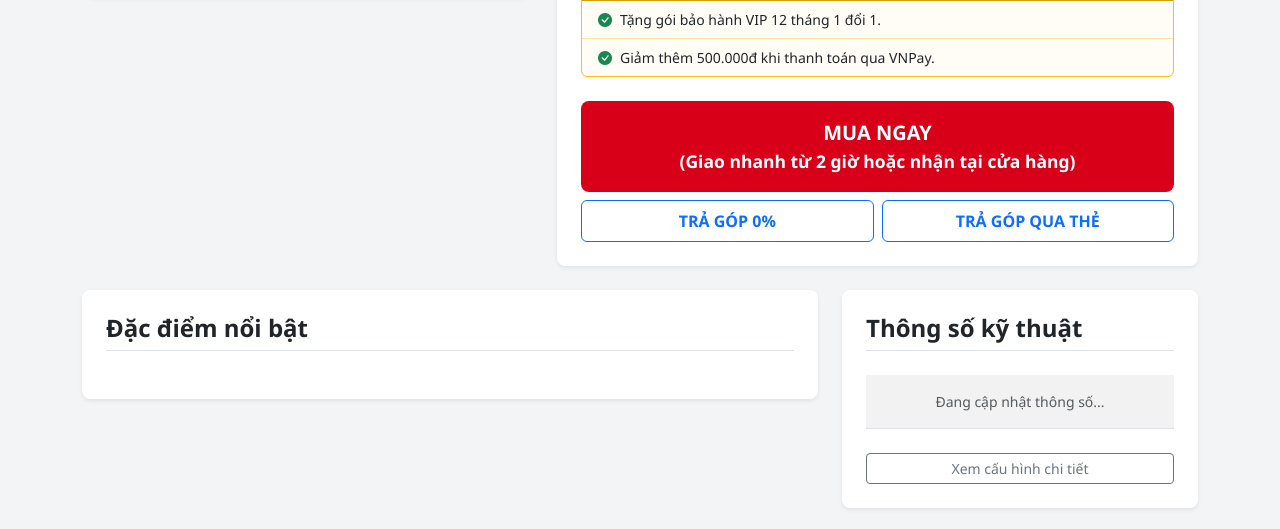
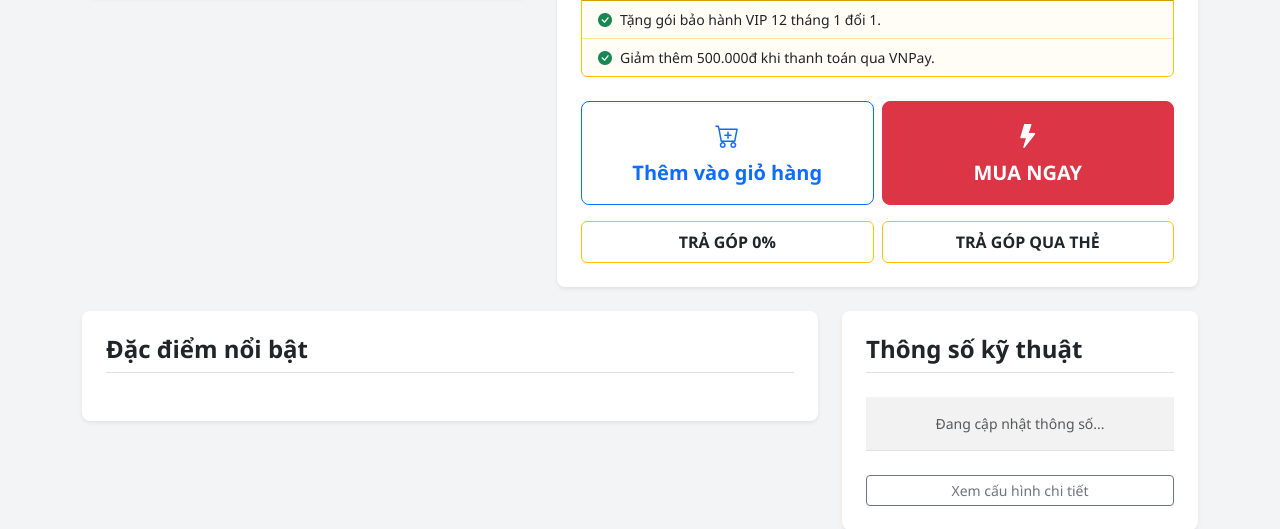
Before and after one commit to VietHoang-88/hhk_digital, a Django app: template shop/templates/shop/product_detail.html in a window 1280 px wide. Shown: the part 361-890 px from the top of the page. Run offline with Django 5.2, Linux system fonts and the light colour scheme; the template is opened without the code that fills it, so the values that code supplies are empty.

Commit message:
Split Buy button into Add to Cart and Buy Now (Direct Checkout)

```diff
--- a/shop/templates/shop/product_detail.html
+++ b/shop/templates/shop/product_detail.html
@@ -61,17 +61,28 @@
                 </ul>
             </div>
 
-            <div class="d-grid gap-2">
-                <a href="{% url 'shop:cart_add' product.id %}" class="btn btn-buy btn-lg py-3">
-                    <span class="fw-bold d-block">MUA NGAY</span>
-                    <small class="d-block">(Giao nhanh từ 2 giờ hoặc nhận tại cửa hàng)</small>
-                </a>
+            <div class="d-grid gap-3">
+                <div class="row g-2">
+                    <div class="col-md-6">
+                        <a href="{% url 'shop:cart_add' product.id %}" class="btn btn-outline-primary btn-lg w-100 py-3">
+                            <i class="bi bi-cart-plus fs-4 d-block mb-1"></i>
+                            <span class="fw-bold">Thêm vào giỏ hàng</span>
+                        </a>
+                    </div>
+                    <div class="col-md-6">
+                        <a href="{% url 'shop:cart_add' product.id %}?buy_now=1" class="btn btn-danger btn-lg w-100 py-3">
+                            <i class="bi bi-lightning-fill fs-4 d-block mb-1"></i>
+                            <span class="fw-bold">MUA NGAY</span>
+                        </a>
+                    </div>
+                </div>
+
                 <div class="row g-2">
                     <div class="col-6">
-                        <button class="btn btn-outline-primary w-100 py-2 fw-bold">TRẢ GÓP 0%</button>
+                        <button class="btn btn-outline-warning w-100 py-2 fw-bold text-dark">TRẢ GÓP 0%</button>
                     </div>
                     <div class="col-6">
-                        <button class="btn btn-outline-primary w-100 py-2 fw-bold">TRẢ GÓP QUA THẺ</button>
+                        <button class="btn btn-outline-warning w-100 py-2 fw-bold text-dark">TRẢ GÓP QUA THẺ</button>
                     </div>
                 </div>
             </div>
--- a/shop/views.py
+++ b/shop/views.py
@@ -108,7 +108,11 @@ def cart_add(request, product_id):
     # Giả sử mặc định cộng thêm 1
     cart[product_id]['quantity'] += 1
     request.session['cart'] = cart
-    return redirect('shop:product_list')
+
+    # Nếu là mua ngay thì chuyển hướng đến checkout, ngược lại về giỏ hàng
+    if request.GET.get('buy_now'):
+        return redirect('shop:checkout')
+    return redirect('shop:cart_detail')
 
 def cart_detail(request):
     cart = request.session.get('cart', {})
```
Also changed, not shown: shop/templates/shop/product_list.html (+8 -3 lines).
